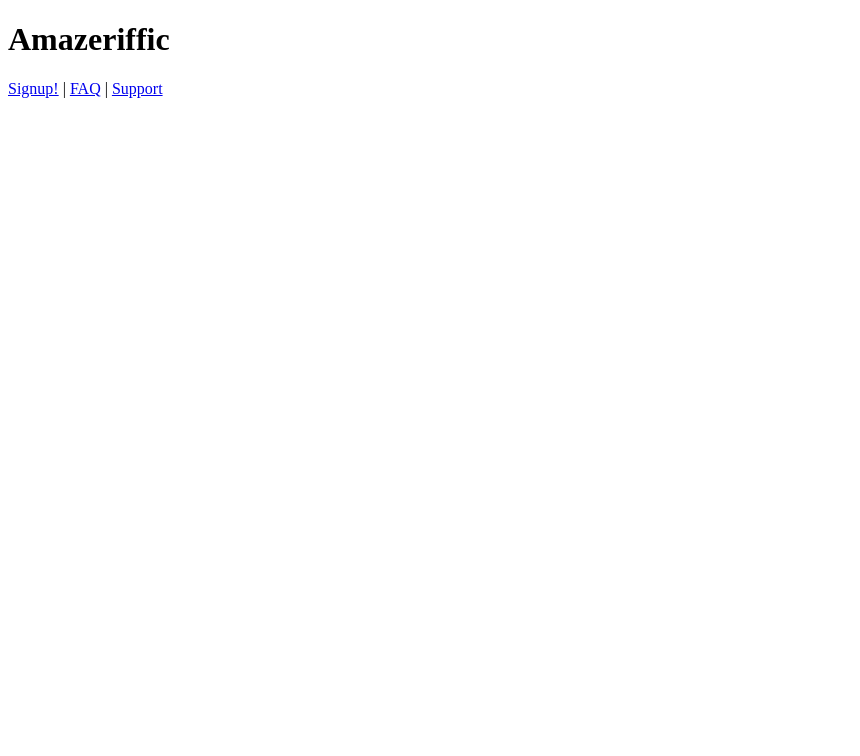
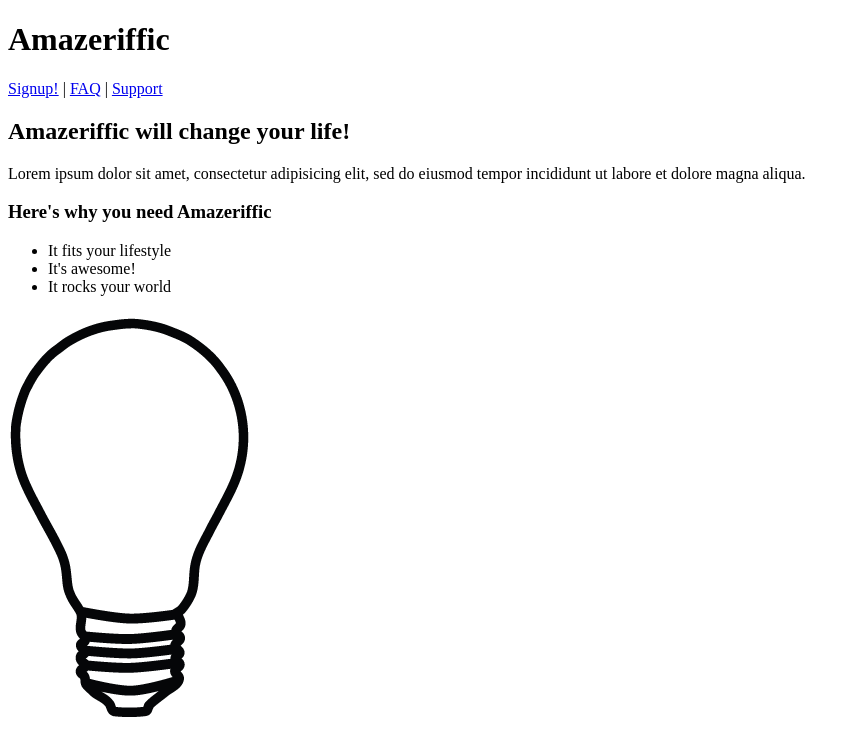
Before and after one commit to styxgeist/Amazeriffic, a plain HTML site: page index.html in a window 1280 px wide. Shown: the whole page, without its empty margins (0-860 px from the left). Drawn offline with Linux system fonts and the light colour scheme.

Commit message:
Third Commit - Main body done
Third Commit - Main body done

```diff
--- a/index.html
+++ b/index.html
@@ -18,6 +18,18 @@
 
 
 			<main>
+				<h2>Amazeriffic will change your life!</h2>
+				<p>Lorem ipsum dolor sit amet, consectetur adipisicing elit, sed do eiusmod tempor incididunt ut labore et dolore magna aliqua.</p>
+
+				<h3>Here's why you need Amazeriffic</h3>
+				<ul>
+					<li>It fits your lifestyle</li>
+					<li>It's awesome!</li>
+					<li>It rocks your world</li>
+				</ul>
+
+				<img src="lightbulb.png" alt="an image of a lightbulb">
+
 			</main>
 
 			<footer>
```
Also changed, not shown: lightbulb.png (added).
